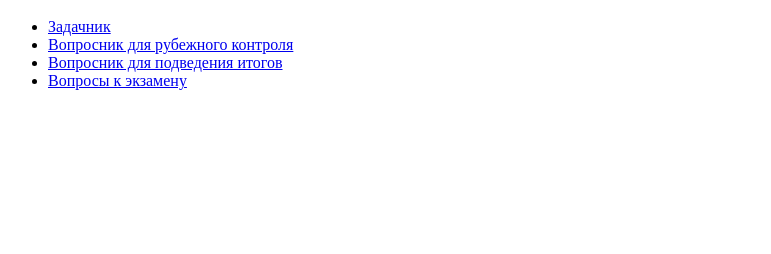
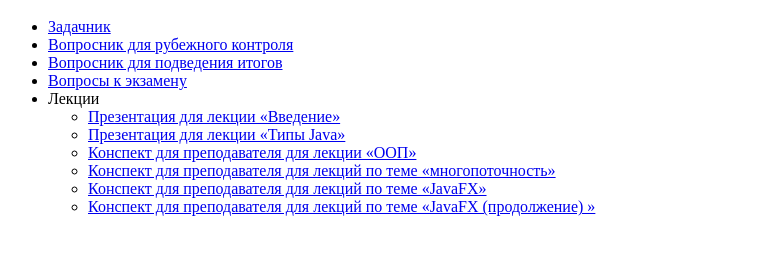
Before and after one commit to rscprof/java_course, a plain HTML site: page index.html in a window 1280 px wide. Shown: the part 48-302 px from the top of the page, without its empty margins (0-771 px from the left). Drawn offline with Linux system fonts and the light colour scheme.

Commit message:
Update index.html (lectures)

```diff
--- a/index.html
+++ b/index.html
@@ -5,4 +5,13 @@
 <LI><a href="control.pdf">Вопросник для рубежного контроля</a>
 <LI><a href="control_final.pdf">Вопросник для подведения итогов</a>
   <LI><a href="exam_document.pdf">Вопросы к экзамену</a>
+    <LI>Лекции
+      <UL>
+        <LI><a href="lectures/lecture01_introduction.pdf">Презентация для лекции &laquo;Введение&raquo;</a></LI>
+        <LI><a href="lectures/lecture02_complex_types.pdf">Презентация для лекции &laquo;Типы Java&raquo;</a></LI>
+        <LI><a href="lectures/lecture03_oop_conspect.pdf">Конспект для преподавателя для лекции &laquo;ООП&raquo;</a></LI>
+        <LI><a href="lectures/lecture04_05_multithread_conspect.pdf">Конспект для преподавателя для лекций по теме &laquo;многопоточность&raquo;</a></LI>
+        <LI><a href="lectures/lecture06_fxml_conspect.pdf">Конспект для преподавателя для лекций по теме &laquo;JavaFX&raquo;</a></LI>
+        <LI><a href="lectures/lecture07_conspect.pdf">Конспект для преподавателя для лекций по теме &laquo;JavaFX (продолжение) &raquo;</a></LI>
+      </UL>
 </UL>
```
